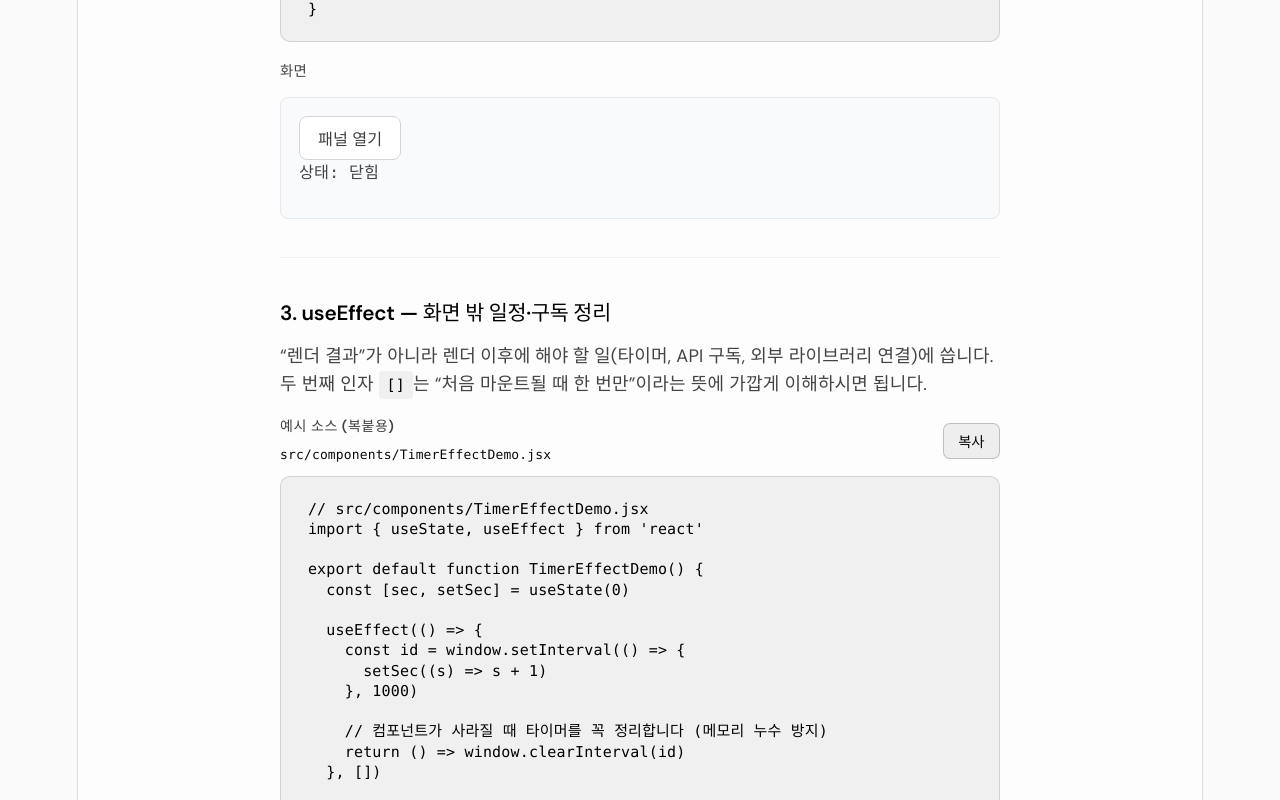
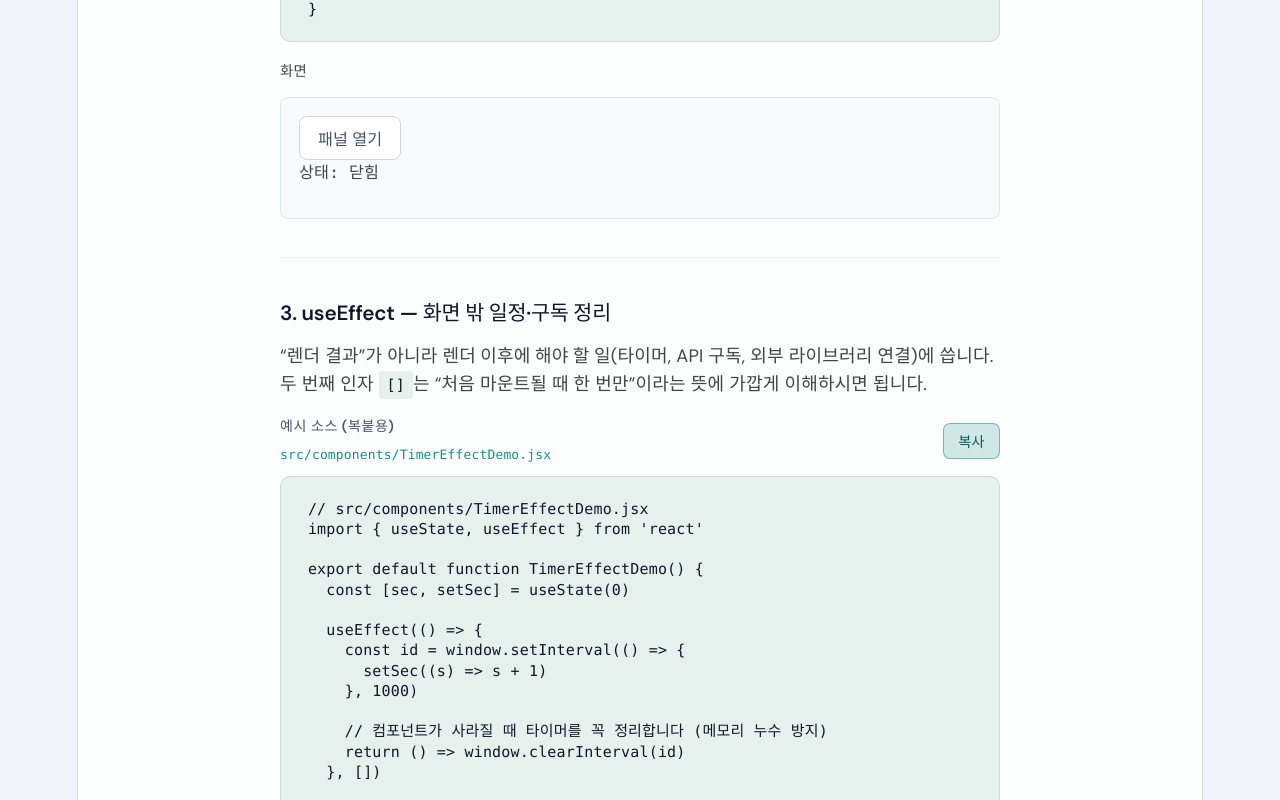
Before and after one commit to jkhc1807-source/react-sample, a React (Vite) app: page /practice/ui in a window 1280 px wide. Shown: the part 2000-2800 px from the top of the page. Built offline with nearby package versions, Linux system fonts and the light colour scheme; no server answers.

Commit message:
테마: 캄 오션(틸·슬레이트) 팔레트로 흑백 톤 대체
Co-authored-by: Cursor <cursoragent@cursor.com>

```diff
--- a/src/index.css
+++ b/src/index.css
@@ -9,24 +9,24 @@
   --space-10: 2.5rem;
   --space-12: 3rem;
 
-  --text: #404040;
+  --text: #475569;
   --text-muted: color-mix(in srgb, var(--text) 72%, var(--text-h));
-  --text-h: #000000;
-  --bg: #fafafa;
-  --border: rgba(0, 0, 0, 0.12);
-  --code-bg: #f0f0f0;
+  --text-h: #0f172a;
+  --bg: #f0f4f8;
+  --border: rgba(15, 23, 42, 0.1);
+  --code-bg: #e6f0ed;
   --surface: #ffffff;
-  --surface-soft: #f5f5f5;
-  --surface-muted: #ebebeb;
-  --accent: #0a0a0a;
-  --accent-bg: rgba(0, 0, 0, 0.06);
-  --accent-border: rgba(0, 0, 0, 0.2);
-  --social-bg: #f7f7f7;
-  --shadow-sm: 0 1px 2px rgba(12, 10, 16, 0.05);
+  --surface-soft: #e8eef5;
+  --surface-muted: #dbe4ef;
+  --accent: #0d9488;
+  --accent-bg: color-mix(in srgb, var(--accent) 14%, var(--bg));
+  --accent-border: color-mix(in srgb, var(--accent) 42%, var(--border));
+  --social-bg: #e9f1f4;
+  --shadow-sm: 0 1px 2px rgba(15, 23, 42, 0.05);
   --shadow-md:
-    0 4px 6px -1px rgba(12, 10, 16, 0.06), 0 2px 4px -2px rgba(12, 10, 16, 0.04);
+    0 4px 6px -1px rgba(15, 23, 42, 0.07), 0 2px 4px -2px rgba(15, 23, 42, 0.05);
   --shadow:
-    0 12px 40px -12px rgba(12, 10, 16, 0.12), 0 8px 16px -8px rgba(12, 10, 16, 0.08);
+    0 12px 40px -12px rgba(15, 23, 42, 0.12), 0 8px 16px -8px rgba(15, 23, 42, 0.07);
 
   /* 페이지 머리·섹션: 제목 ↔ 본문 간격 (학습/허브 공통) */
   --page-hero-title-gap: 1rem;
@@ -48,7 +48,7 @@
   --ui-radius-xl: 18px;
   --ui-radius-pill: 999px;
   --ui-on-accent: #ffffff;
-  --ui-focus-ring: rgba(0, 0, 0, 0.35);
+  --ui-focus-ring: color-mix(in srgb, var(--accent) 48%, transparent);
   --ui-danger: #e11d48;
   --ui-danger-soft: color-mix(in srgb, #e11d48 18%, var(--bg));
   --ui-control-bg: var(--surface);
@@ -90,32 +90,32 @@ html {
 
 @media (prefers-color-scheme: dark) {
   :root {
-    --text: #a8a8a8;
+    --text: #94a3b8;
     --text-muted: color-mix(in srgb, var(--text) 82%, var(--text-h));
-    --text-h: #fafafa;
-    --bg: #0a0a0a;
-    --border: rgba(255, 255, 255, 0.14);
-    --code-bg: #141414;
-    --surface: #171717;
-    --surface-soft: #1a1a1a;
-    --surface-muted: #262626;
-    --accent: #f5f5f5;
-    --accent-bg: rgba(255, 255, 255, 0.08);
-    --accent-border: rgba(255, 255, 255, 0.22);
-    --social-bg: #141414;
-    --ui-on-accent: #0a0a0a;
-    --shadow-sm: 0 1px 2px rgba(0, 0, 0, 0.35);
-    --shadow-md: 0 6px 16px -4px rgba(0, 0, 0, 0.45);
-    --shadow: 0 24px 48px -20px rgba(0, 0, 0, 0.55);
+    --text-h: #f1f5f9;
+    --bg: #0b1220;
+    --border: rgba(148, 163, 184, 0.14);
+    --code-bg: #111b28;
+    --surface: #121d2e;
+    --surface-soft: #172536;
+    --surface-muted: #1e3049;
+    --accent: #2dd4bf;
+    --accent-bg: color-mix(in srgb, var(--accent) 14%, var(--bg));
+    --accent-border: color-mix(in srgb, var(--accent) 38%, var(--border));
+    --social-bg: #142032;
+    --ui-on-accent: #042f2e;
+    --shadow-sm: 0 1px 2px rgba(0, 0, 0, 0.4);
+    --shadow-md: 0 6px 16px -4px rgba(0, 0, 0, 0.48);
+    --shadow: 0 24px 48px -20px rgba(0, 0, 0, 0.58);
 
-    --ui-control-bg: #141414;
-    --ui-control-border: rgba(255, 255, 255, 0.14);
-    --ui-elevated: #1c1c1c;
-    --ui-panel-border: rgba(255, 255, 255, 0.12);
-    --ui-scrim: rgba(0, 0, 0, 0.56);
+    --ui-control-bg: #152433;
+    --ui-control-border: rgba(148, 163, 184, 0.18);
+    --ui-elevated: #1a2d40;
+    --ui-panel-border: rgba(148, 163, 184, 0.14);
+    --ui-scrim: rgba(0, 0, 0, 0.58);
     --ui-danger-soft: color-mix(in srgb, #fb7185 16%, var(--bg));
     --ui-code-surface: var(--code-bg);
-    --ui-focus-ring: rgba(255, 255, 255, 0.42);
+    --ui-focus-ring: color-mix(in srgb, var(--accent) 52%, transparent);
     --divider-line: color-mix(in srgb, var(--border) 38%, transparent);
   }
 
@@ -126,20 +126,20 @@ body {
   min-height: 100%;
   background-color: var(--bg);
   background-image:
-    radial-gradient(ellipse 100% 80% at 50% -40%, color-mix(in srgb, var(--text-h) 5%, transparent), transparent 52%),
-    radial-gradient(ellipse 70% 50% at 100% 0%, color-mix(in srgb, var(--text-h) 4%, transparent), transparent 46%),
-    radial-gradient(ellipse 60% 40% at 0% 100%, color-mix(in srgb, var(--text-h) 3%, transparent), transparent 50%);
+    radial-gradient(ellipse 100% 85% at 50% -42%, color-mix(in srgb, var(--accent) 11%, transparent), transparent 54%),
+    radial-gradient(ellipse 72% 52% at 100% 0%, color-mix(in srgb, var(--text-h) 5%, transparent), transparent 48%),
+    radial-gradient(ellipse 58% 42% at 0% 100%, color-mix(in srgb, var(--accent) 6%, transparent), transparent 52%);
 }
 
 ::selection {
-  background: color-mix(in srgb, var(--text-h) 14%, transparent);
+  background: color-mix(in srgb, var(--accent) 22%, transparent);
   color: var(--text-h);
 }
 
 @media (prefers-color-scheme: dark) {
   ::selection {
-    background: color-mix(in srgb, var(--text-h) 38%, transparent);
-    color: var(--bg);
+    background: color-mix(in srgb, var(--accent) 32%, transparent);
+    color: var(--text-h);
   }
 }
 
@@ -152,8 +152,8 @@ body {
   display: flex;
   flex-direction: column;
   box-sizing: border-box;
-  border-inline: 1px solid var(--border);
-  background: color-mix(in srgb, var(--surface) 72%, transparent);
+  border-inline: 1px solid color-mix(in srgb, var(--border) 88%, var(--accent));
+  background: color-mix(in srgb, var(--surface) 78%, var(--bg));
   box-shadow: var(--shadow-sm);
 }
 
--- a/src/pages/PracticalReactPage.css
+++ b/src/pages/PracticalReactPage.css
@@ -205,13 +205,13 @@
   }
 
   .practical-react__tip {
-    border-color: #c7d2fe;
-    background: #eef2ff;
+    border-color: color-mix(in srgb, var(--accent) 38%, #cbd5e1);
+    background: color-mix(in srgb, var(--accent) 12%, var(--surface));
     color: #334155;
   }
 
   .practical-react__tip strong {
-    color: #3730a3;
+    color: color-mix(in srgb, var(--accent) 82%, var(--text-h));
   }
 
   .practical-react__path {
--- a/src/pages/StateStudyPage.css
+++ b/src/pages/StateStudyPage.css
@@ -203,8 +203,8 @@
   }
 
   .state-study__code {
-    background: #f4f4f5;
-    border-color: #e4e4e7;
+    background: var(--code-bg);
+    border-color: var(--border);
   }
 
   .state-study__mono {
@@ -221,8 +221,8 @@
   }
 
   .state-study__form-block {
-    border-color: #e4e4e7;
-    background: #fafafa;
+    border-color: var(--border);
+    background: var(--surface-soft);
   }
 
   .state-study__field input {
```
